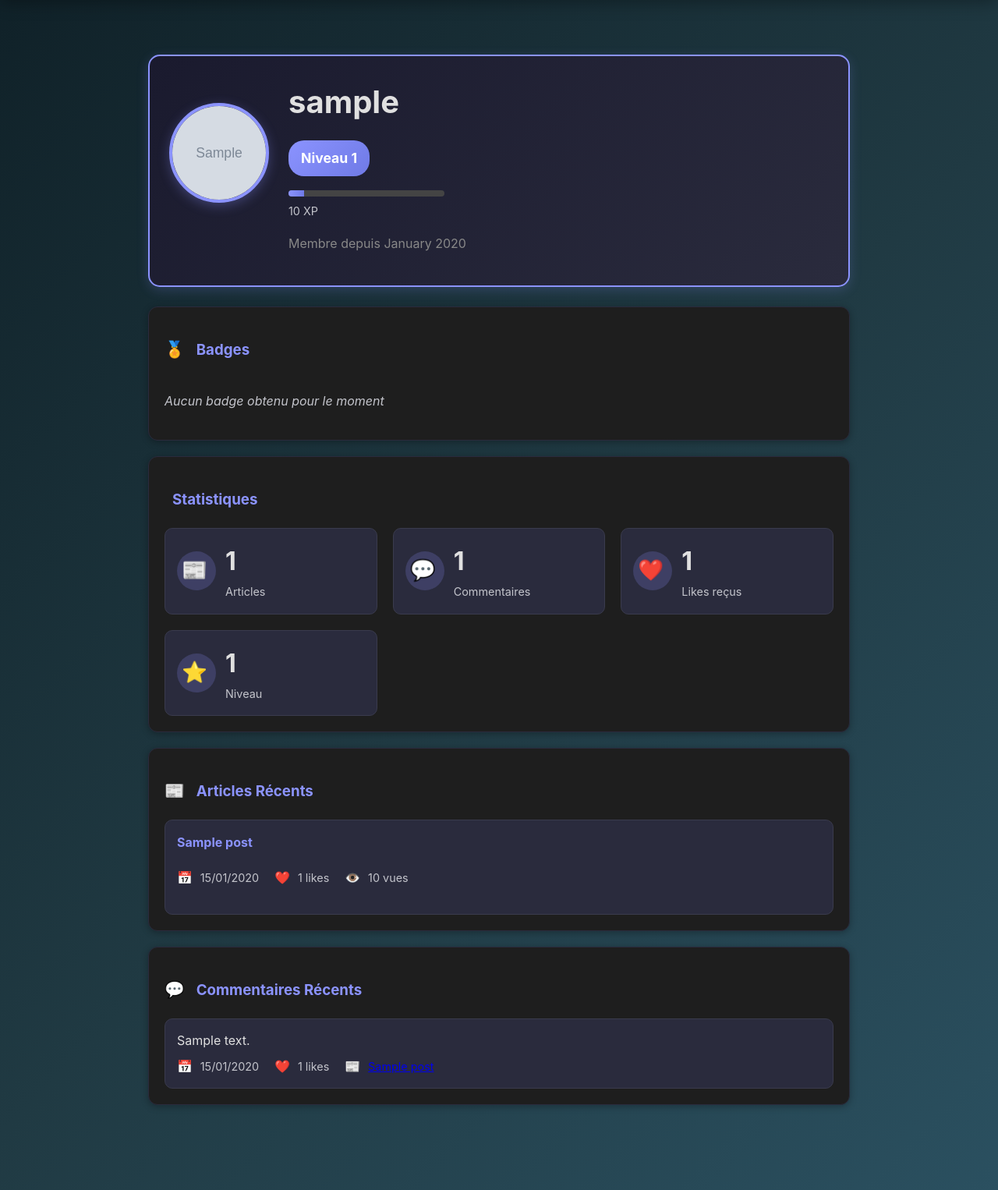
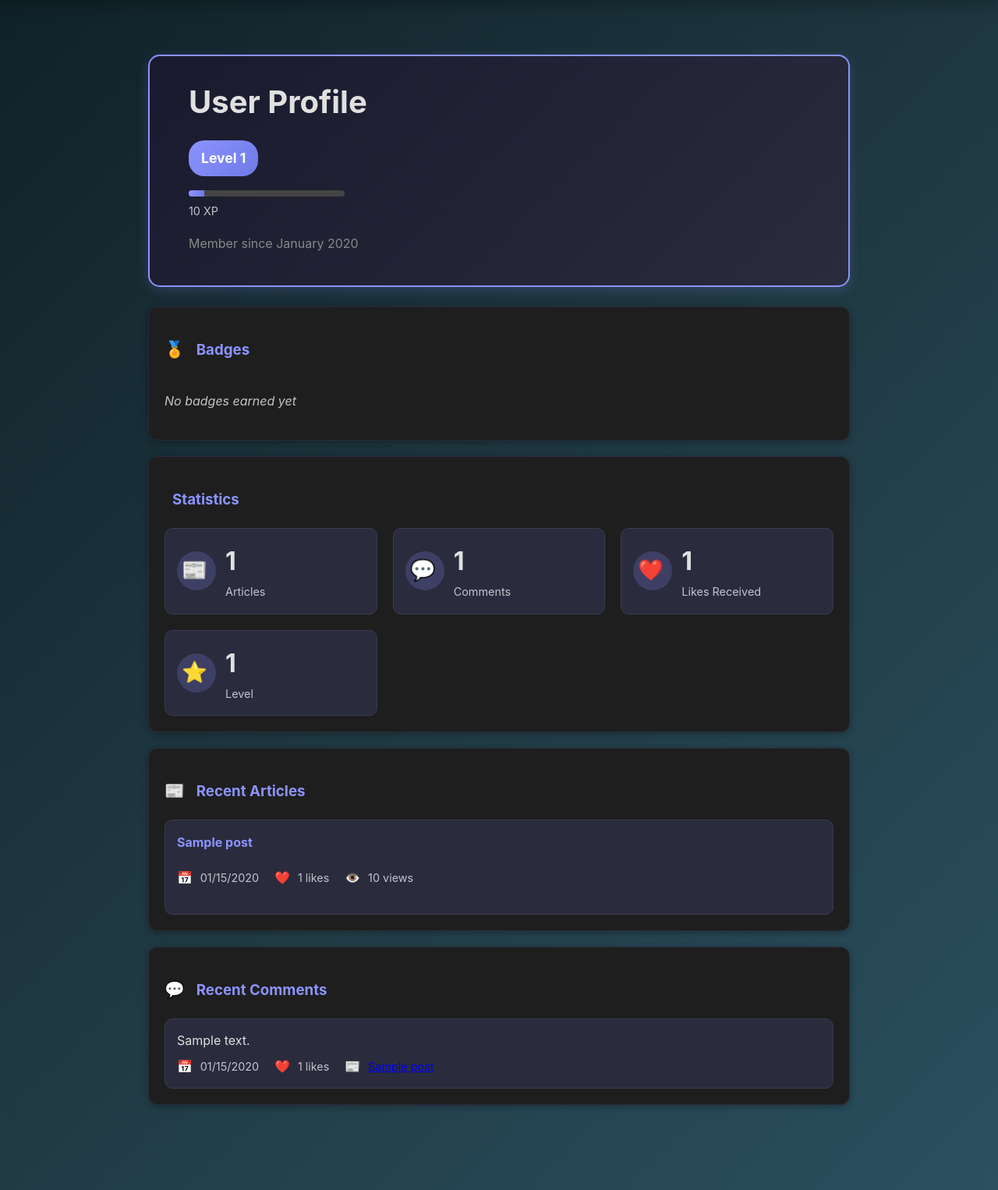
Before and after one commit to kerstz/blog-privacy, a Flask app: page /profile/1 in a window 1280 px wide. Shown: the part 86-1612 px from the top of the page at 78% size. Run offline with Flask 3, Linux system fonts and the light colour scheme; tables that the repository leaves empty hold one stand-in row (values such as "Sample post"); grey boxes marked "Sample" are stand-in pictures; some libraries are stand-ins or nearby versions.

Commit message:
Fix: Complete anonymization - translate user_profile and edit_profile, remove usernames from chat, hide profile pictures

```diff
--- a/app/templates/chat.html
+++ b/app/templates/chat.html
@@ -12,7 +12,7 @@
             {% for message in messages %}
             <div class="message {% if message.sender_id == current_user.id %}message-sent{% else %}message-received{% endif %}">
                 <div class="message-header">
-                    <span class="message-author">{{ message.sender.username }}</span>
+                    <span class="message-author">{% if message.sender.is_admin %}Admin{% else %}You{% endif %}</span>
                     <span class="message-time">{{ message.timestamp.strftime('%H:%M') }}</span>
                 </div>
                 <div class="message-content">
--- a/app/templates/user_profile.html
+++ b/app/templates/user_profile.html
@@ -1,32 +1,28 @@
 {% extends 'layout.html' %}
 
-{% block title %}Profil de {{ user.username }} - Blog{% endblock %}
+{% block title %}User Profile - Blog{% endblock %}
 
 {% block content %}
 
         <div class="profile-container">
-            <!-- Header du profil -->
+            <!-- Profile Header -->
             <div class="profile-header">
                 <div class="profile-avatar">
-                    {% if user.profile_picture %}
-                        <img src="{{ url_for('static', filename=user.profile_picture) }}" alt="Photo de profil" class="profile-picture">
-                    {% else %}
-                        <span class="icon-user-circle"></span>
-                    {% endif %}
+                    <span class="icon-user-circle"></span>
                 </div>
                 <div class="profile-info">
-                    <h2>{{ user.username }}</h2>
+                    <h2>{% if current_user.is_authenticated and current_user.id == user.id %}My Profile{% else %}User Profile{% endif %}</h2>
                     <div class="profile-level">
-                        <span class="level-badge">Niveau {{ user.level }}</span>
+                        <span class="level-badge">Level {{ user.level }}</span>
                         <div class="experience-bar">
                             <div class="experience-fill" style="width: {{ ((user.experience_points % 100) / 100) * 100 }}%"></div>
                         </div>
                         <span class="experience-text">{{ user.experience_points }} XP</span>
                     </div>
-                    <p class="member-since">Membre depuis {{ user.created_at.strftime('%B %Y') }}</p>
+                    <p class="member-since">Member since {{ user.created_at.strftime('%B %Y') }}</p>
                     {% if current_user.is_authenticated and current_user.id == user.id %}
                         <a href="{{ url_for('edit_profile') }}" class="edit-profile-btn">
-                            <span class="icon-edit"></span> Modifier le profil
+                            <span class="icon-edit"></span> Edit Profile
                         </a>
                     {% endif %}
                 </div>
@@ -43,14 +39,14 @@
                         </div>
                     {% endfor %}
                     {% if not user.get_badges() %}
-                        <p class="no-badges">Aucun badge obtenu pour le moment</p>
+                        <p class="no-badges">No badges earned yet</p>
                     {% endif %}
                 </div>
             </div>
 
-            <!-- Statistiques -->
+            <!-- Statistics -->
             <div class="stats-section">
-                <h3><span class="icon-chart-bar"></span> Statistiques</h3>
+                <h3><span class="icon-chart-bar"></span> Statistics</h3>
                 <div class="stats-grid">
                     <div class="stat-item">
                         <div class="stat-icon">
@@ -67,7 +63,7 @@
                         </div>
                         <div class="stat-info">
                             <span class="stat-number">{{ total_comments }}</span>
-                            <span class="stat-label">Commentaires</span>
+                            <span class="stat-label">Comments</span>
                         </div>
                     </div>
                     <div class="stat-item">
@@ -76,7 +72,7 @@
                         </div>
                         <div class="stat-info">
                             <span class="stat-number">{{ total_likes_received }}</span>
-                            <span class="stat-label">Likes reçus</span>
+                            <span class="stat-label">Likes Received</span>
                         </div>
                     </div>
                     <div class="stat-item">
@@ -85,24 +81,24 @@
                         </div>
                         <div class="stat-info">
                             <span class="stat-number">{{ user.level }}</span>
-                            <span class="stat-label">Niveau</span>
+                            <span class="stat-label">Level</span>
                         </div>
                     </div>
                 </div>
             </div>
 
-            <!-- Articles récents -->
+            <!-- Recent Articles -->
             {% if user_posts %}
                 <div class="recent-posts-section">
-                    <h3><span class="icon-newspaper"></span> Articles Récents</h3>
+                    <h3><span class="icon-newspaper"></span> Recent Articles</h3>
                     <div class="posts-list">
                         {% for post in user_posts %}
                             <div class="post-item">
                                 <h4><a href="{{ url_for('post_detail', post_id=post.id) }}">{{ post.title }}</a></h4>
                                 <div class="post-meta">
-                                    <span><span class="icon-calendar"></span> {{ post.date_posted.strftime('%d/%m/%Y') }}</span>
+                                    <span><span class="icon-calendar"></span> {{ post.date_posted.strftime('%m/%d/%Y') }}</span>
                                     <span><span class="icon-heart"></span> {{ post.likes_count }} likes</span>
-                                    <span><span class="icon-eye"></span> {{ post.views_count }} vues</span>
+                                    <span><span class="icon-eye"></span> {{ post.views_count }} views</span>
                                 </div>
                             </div>
                         {% endfor %}
@@ -110,16 +106,16 @@
                 </div>
             {% endif %}
 
-            <!-- Commentaires récents -->
+            <!-- Recent Comments -->
             {% if user_comments %}
                 <div class="recent-comments-section">
-                    <h3><span class="icon-comments"></span> Commentaires Récents</h3>
+                    <h3><span class="icon-comments"></span> Recent Comments</h3>
                     <div class="comments-list">
                         {% for comment in user_comments %}
                             <div class="comment-item">
                                 <p>{{ comment.content[:100] }}{% if comment.content|length > 100 %}...{% endif %}</p>
                                 <div class="comment-meta">
-                                    <span><span class="icon-calendar"></span> {{ comment.date_posted.strftime('%d/%m/%Y') }}</span>
+                                    <span><span class="icon-calendar"></span> {{ comment.date_posted.strftime('%m/%d/%Y') }}</span>
                                     <span><span class="icon-heart"></span> {{ comment.likes_count }} likes</span>
                                     {% if comment.post %}
                                         <span><span class="icon-newspaper"></span> <a href="{{ url_for('post_detail', post_id=comment.post.id) }}">{{ comment.post.title }}</a></span>
```
Also changed, not shown: app/templates/edit_profile.html (+9 -27 lines).
